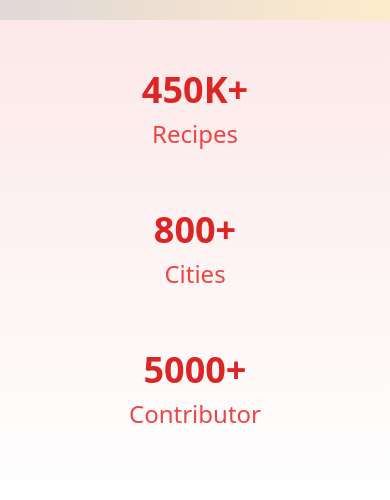
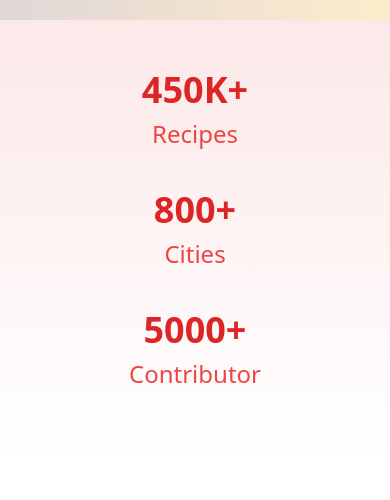
Before and after one commit to josua-stng/recipe-app, a React (Vite) app: page / in a window 390 px wide. Shown: the part 638-1138 px from the top of the page. Built offline with nearby package versions, Linux system fonts and the light colour scheme; no server answers.

Commit message:
fix design breakpoints

```diff
--- a/src/components/Participant.tsx
+++ b/src/components/Participant.tsx
@@ -1,12 +1,12 @@
 const Participant = () => {
     return (
         <div className="participant pt-[50px] pb-[50px]">
-            <div className="gap flex flex-col gap-10 justify-evenly items-center md:flex md:flex-row">
+            <div className="gap flex flex-col justify-evenly items-center md:flex md:flex-row">
                 <div className="flex flex-col items-center pb-5">
                     <h1 className="text-4xl font-bold text-red-600 md:text-5xl">450K+</h1>
                     <h2 className="pt-2 text-2xl text-red-500">Recipes</h2>
                 </div>
-                <div className="flex flex-col items-center pb-5">
+                <div className="flex flex-col items-center pb-5 mt-5 mb-5">
                     <h1 className="text-4xl font-bold text-red-600 md:text-5xl">800+</h1>
                     <h2 className="pt-2 text-2xl text-red-500">Cities</h2>
                 </div>
```
